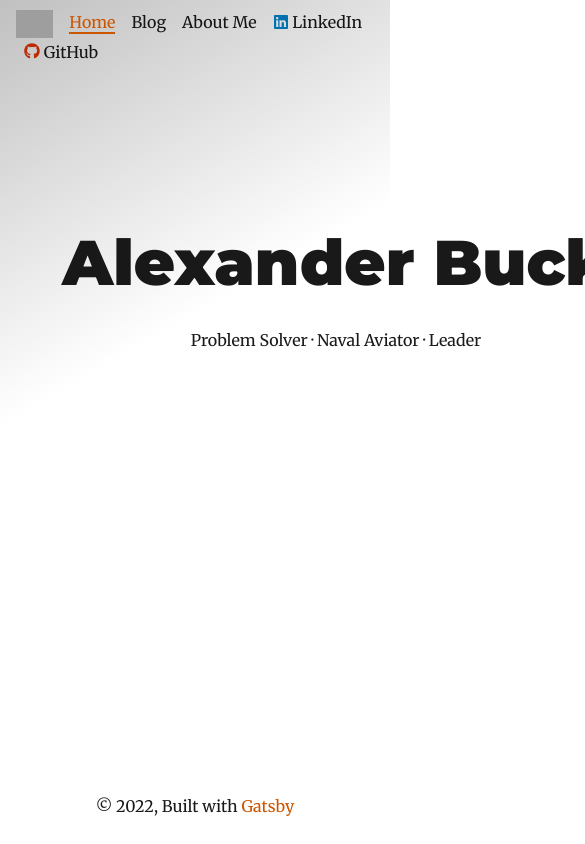
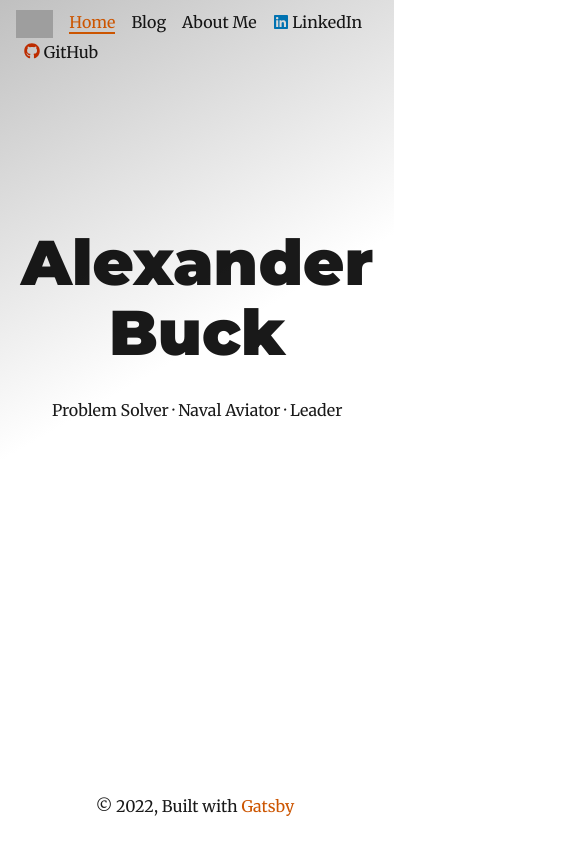
Before and after one commit to alexjbuck/alexjbuck.com, a Gatsby site: page / in a window 390 px wide. Shown: the top 844 px of the page, 585 px wide, since content can reach past the window. Built offline with nearby package versions, Linux system fonts and the light colour scheme; Gatsby itself is replaced by a stand-in of ours; some packages are replaced by stand-ins of ours; grey boxes are pictures that could not be loaded.

Commit message:
shrunk min-width for mobile, and fixed bg gradient for mobile

```diff
--- a/src/components/layout.css
+++ b/src/components/layout.css
@@ -9,7 +9,7 @@ a {
 } */
 
 body {
-    background: linear-gradient(-30deg,#ffffff 60%, #C0C0C0);
-    background-size: 100vw 100vh;
+    background: linear-gradient(150deg, #C0C0C0, #ffffff 25em);
+    background-size: 500vw 500vh;
     background-repeat: no-repeat;
 }
--- a/src/components/layout.js
+++ b/src/components/layout.js
@@ -58,7 +58,8 @@ if (location.pathname === rootPath || location.pathname === blogPath || location
         style={{
           marginLeft: `auto`,
           marginRight: `auto`,
-          width: rhythm(24),
+          maxWidth: rhythm(24),
+          minWidth: rhythm(12),
           padding: `${rhythm(1.5)} ${rhythm(3 / 4)}`,
           position: "relative",
         }}
```
